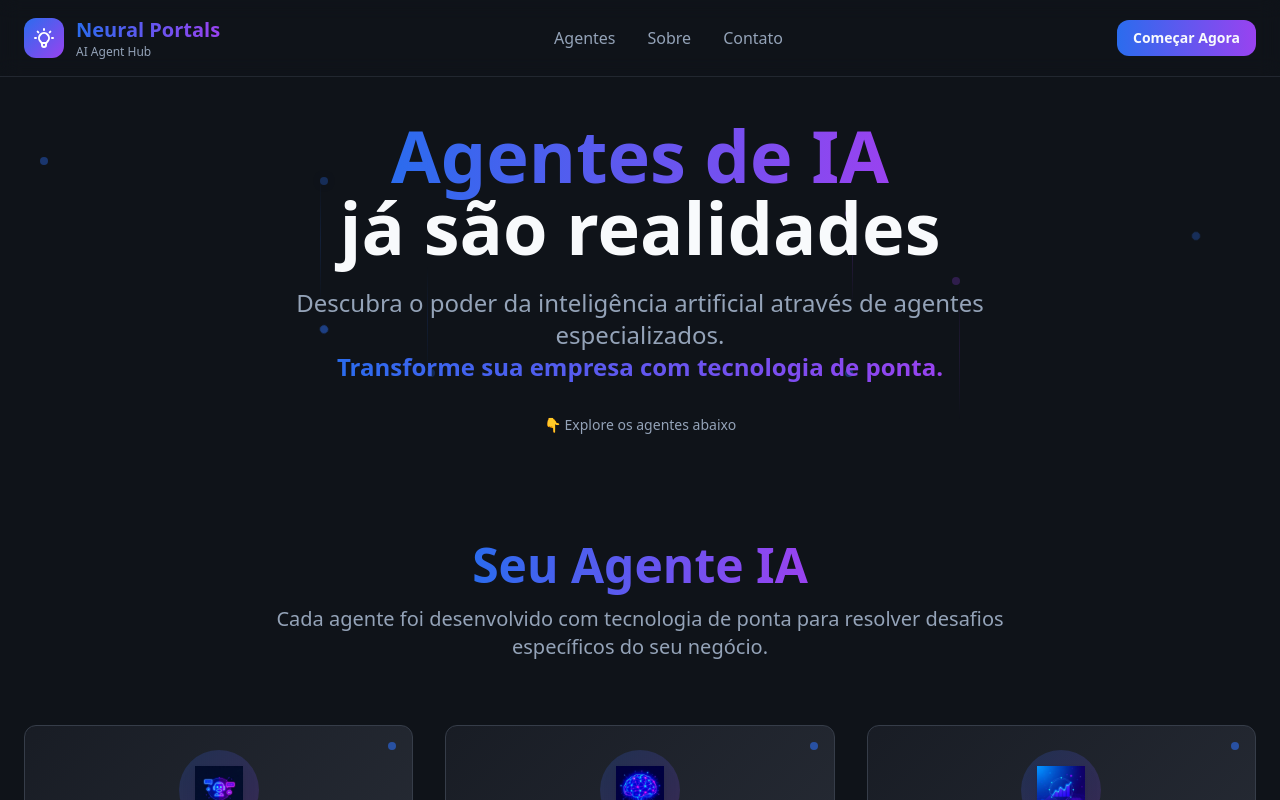
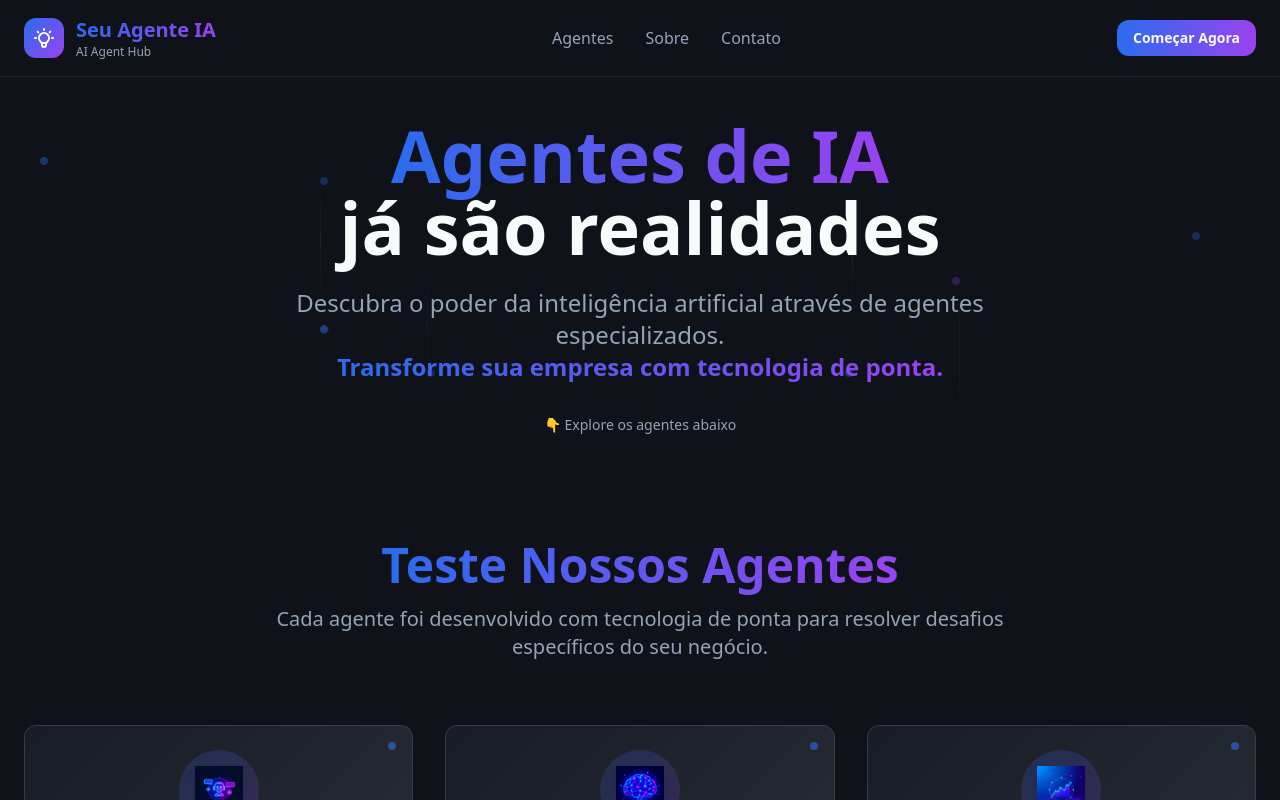
Before and after one commit to wegrowupsolutions/seuagenteai_pv_multiagentes, a React (Vite) app: page / in a window 1280 px wide. Shown: the top 800 px of the page. Built offline with nearby package versions, Linux system fonts and the light colour scheme.

Commit message:
Revert menu text change
Revert the text change in the menu bar from "Neural Portals" to its previous state.

```diff
--- a/src/components/AgentsGrid.tsx
+++ b/src/components/AgentsGrid.tsx
@@ -105,7 +105,7 @@ const AgentsGrid = () => {
         {/* Section Title */}
         <div className="text-center mb-16">
           <h2 className="text-4xl md:text-5xl font-bold mb-4">
-            <span className="text-gradient">Seu Agente IA</span>
+            <span className="text-gradient">Teste Nossos Agentes</span>
           </h2>
           <p className="text-xl text-muted-foreground max-w-3xl mx-auto">
             Cada agente foi desenvolvido com tecnologia de ponta para resolver desafios específicos do seu negócio.
--- a/src/components/Header.tsx
+++ b/src/components/Header.tsx
@@ -21,7 +21,7 @@ const Header = () => {
               </svg>
             </div>
             <div>
-              <h1 className="text-xl font-bold text-gradient">Neural Portals</h1>
+              <h1 className="text-xl font-bold text-gradient">Seu Agente IA</h1>
               <p className="text-xs text-muted-foreground">AI Agent Hub</p>
             </div>
           </div>
```
